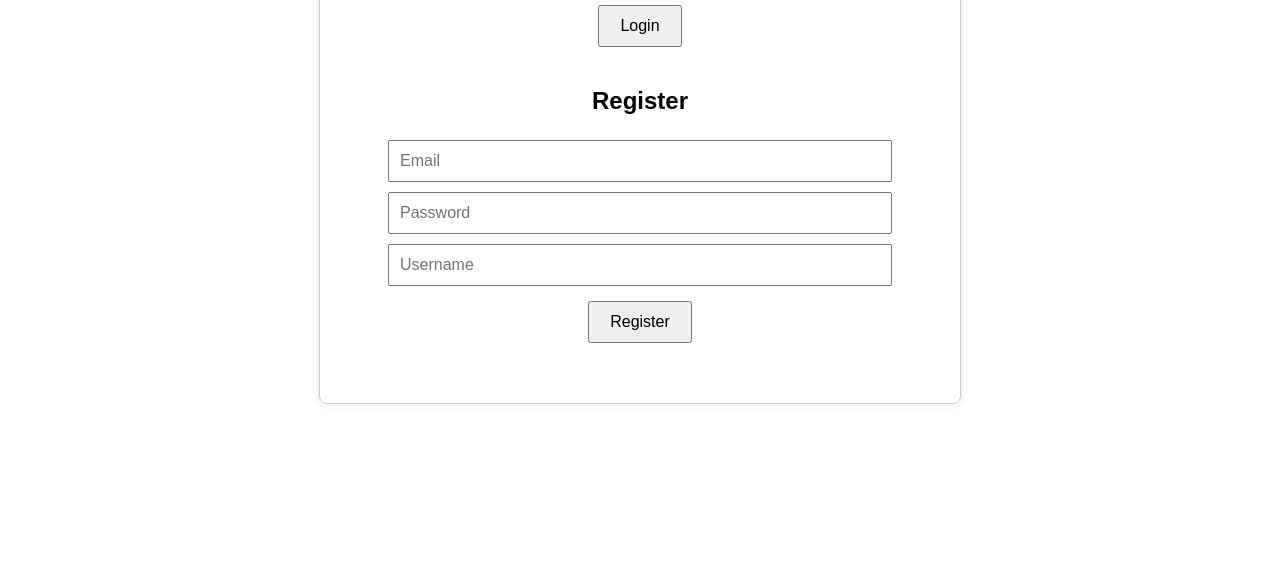
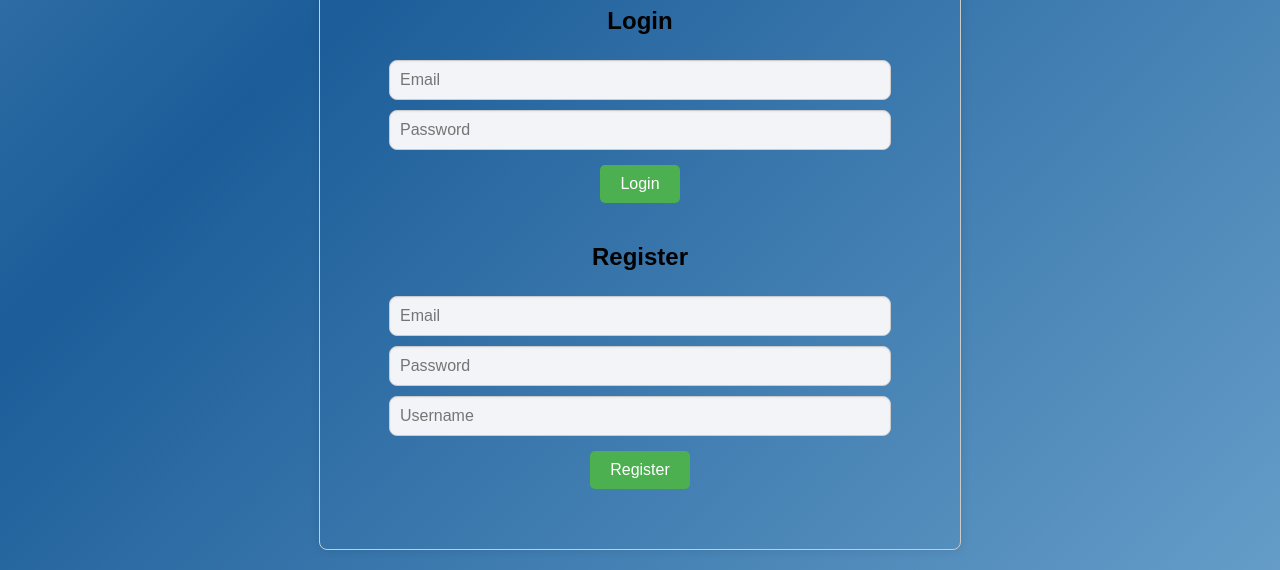
Before and after one commit to yonsei-ConU/YBIGTA_newbie_team_project, a plain HTML site: page app/static/index.html in a window 1280 px wide. Shown: the part 278-848 px from the top of the page. Before the commit the page ends 800 px from the top, so only its background shows below. Drawn offline with Linux system fonts and the light colour scheme.

Commit message:
feat: 디자인 수정 및 로고 추가

```diff
--- a/app/static/index.html
+++ b/app/static/index.html
@@ -5,11 +5,27 @@
     <meta name="viewport" content="width=device-width, initial-scale=1.0">
     <title>User Management</title>
     <style>
+
         body {
+            background: linear-gradient(-45deg, #a6d6f2, #1c5d99, #a6d6f2, #1c5d99);
+            background-size: 400% 400%;
+            animation: gradientBG 12s ease infinite;
             font-family: Arial, sans-serif;
             margin: 20px;
             text-align: center;
         }
+        @keyframes gradientBG {
+            0% {
+              background-position: 0% 50%;
+            }
+            50% {
+              background-position: 100% 50%;
+            }
+            100% {
+              background-position: 0% 50%;
+            }
+        }
+
         .container {
             max-width: 600px;
             margin: 0 auto;
@@ -29,20 +45,31 @@
             margin: 5px 0;
             width: 80%;
             font-size: 16px;
+            background-color: #f2f4f8; /* 살짝 회색 느낌 */
+            border: 1px solid #ccc;
+            border-radius: 8px;
+            box-shadow: inset 0 1px 2px rgba(0, 0, 0, 0.05);
         }
+
         button {
             padding: 10px 20px;
             margin: 10px;
             font-size: 16px;
             cursor: pointer;
+            background-color: #4CAF50;
+            color: white;
+            border: none;
+            border-radius: 5px;
         }
         .section {
             margin-bottom: 30px;
         }
+
     </style>
 </head>
 <body>
     <div class="container" id="login-screen">
+        <img src="ybigta.png" alt="YBIGTA Logo" width="150" style="margin-bottom: 10px;" />
         <h1>User Management</h1>
         <div class="section" id="login-section">
             <h2>Login</h2>
```
Also changed, not shown: app/static/ybigta.png (added).
